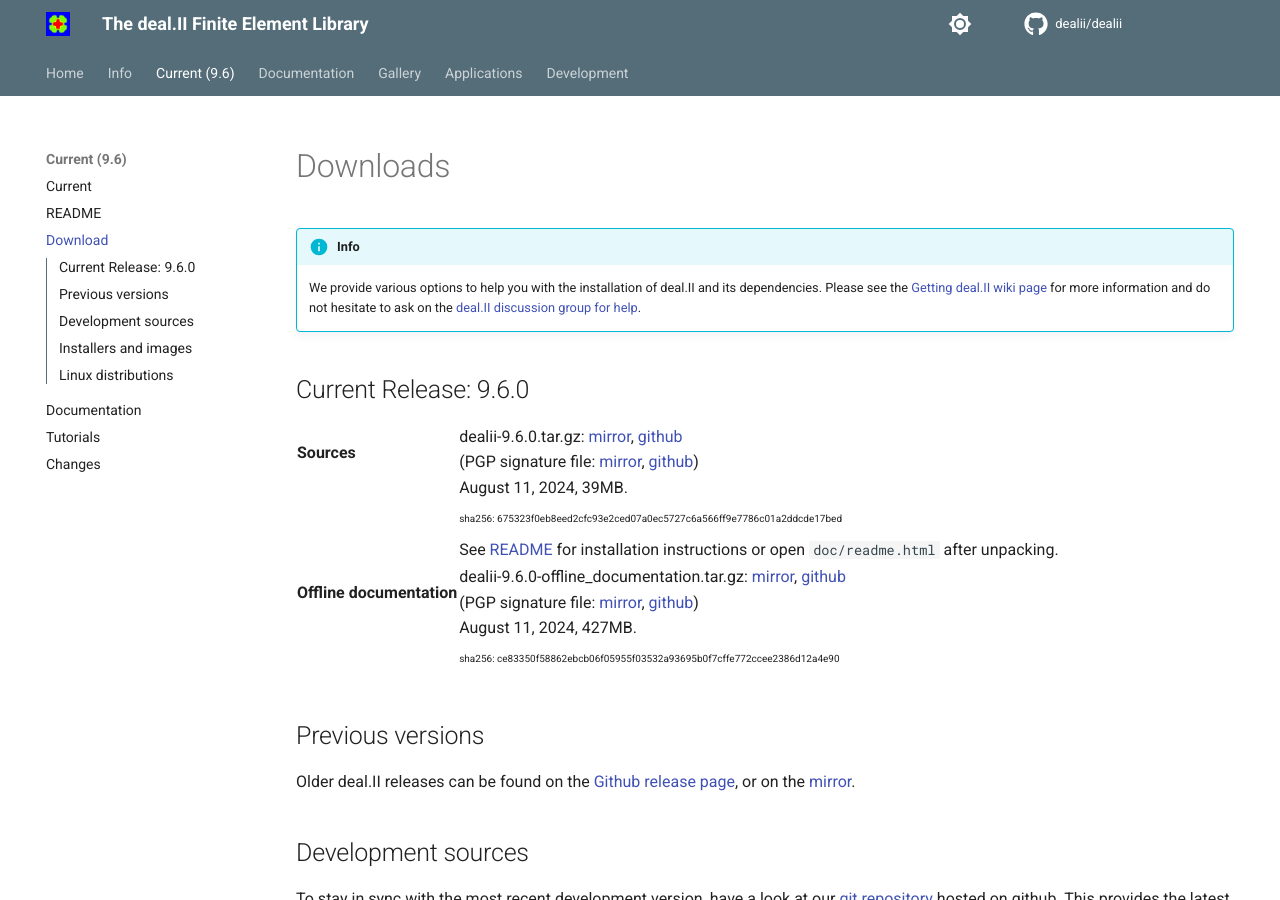
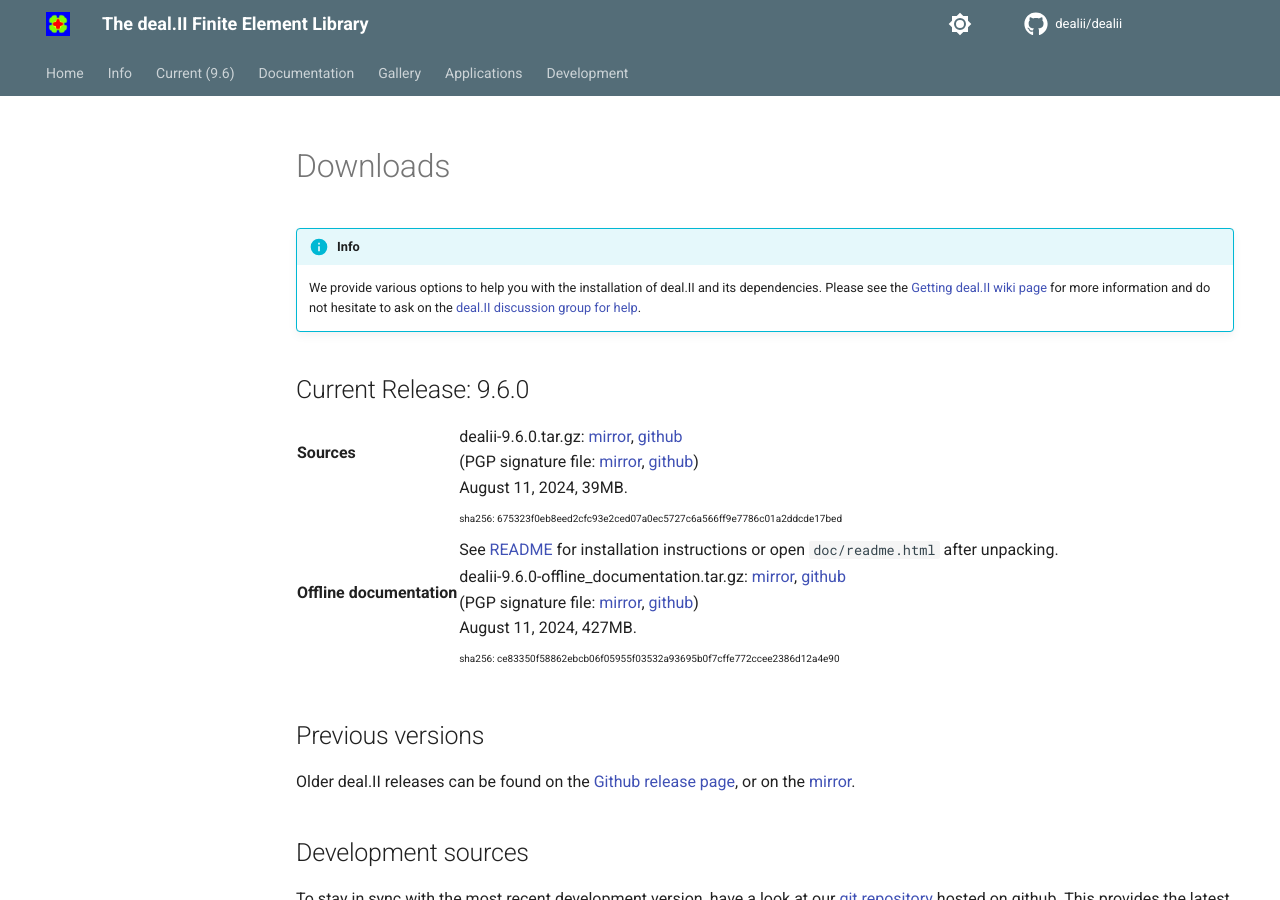
Before and after one commit to dealii/website, an MkDocs documentation site: the page built from docs/download.md, in a window 1280 px wide and 900 px high. Built offline with MkDocs 1.6.1 and Material for MkDocs 9.7.7, drawn with Linux system fonts in a browser that asks for light colours; comment, search, counter and statistics services are not loaded.

Commit message:
update current release

```diff
--- a/mkdocs.yml
+++ b/mkdocs.yml
@@ -16,13 +16,7 @@
     - Team: ./team.md
     - Wiki: https://github.com/dealii/dealii/wiki
     - Funding: ./funding
-  - Current (9.6):
-    - ./current.md
-    - README: https://www.dealii.org/current/readme.html
-    - Download: download.md
-    - Documentation: https://www.dealii.org/current/index.html
-    - Tutorials: https://www.dealii.org/current/doxygen/deal.II/Tutorial.html
-    - Changes: https://www.dealii.org/current/doxygen/deal.II/changes_between_9_5_2_and_9_6_0.html
+  - Current (9.6): ./current.md
   - Documentation: doc.md
   - Gallery: ./gallery.md
   - Applications: ./applications.md
```
Also changed, not shown: docs/current.md (+10 -0 lines).
